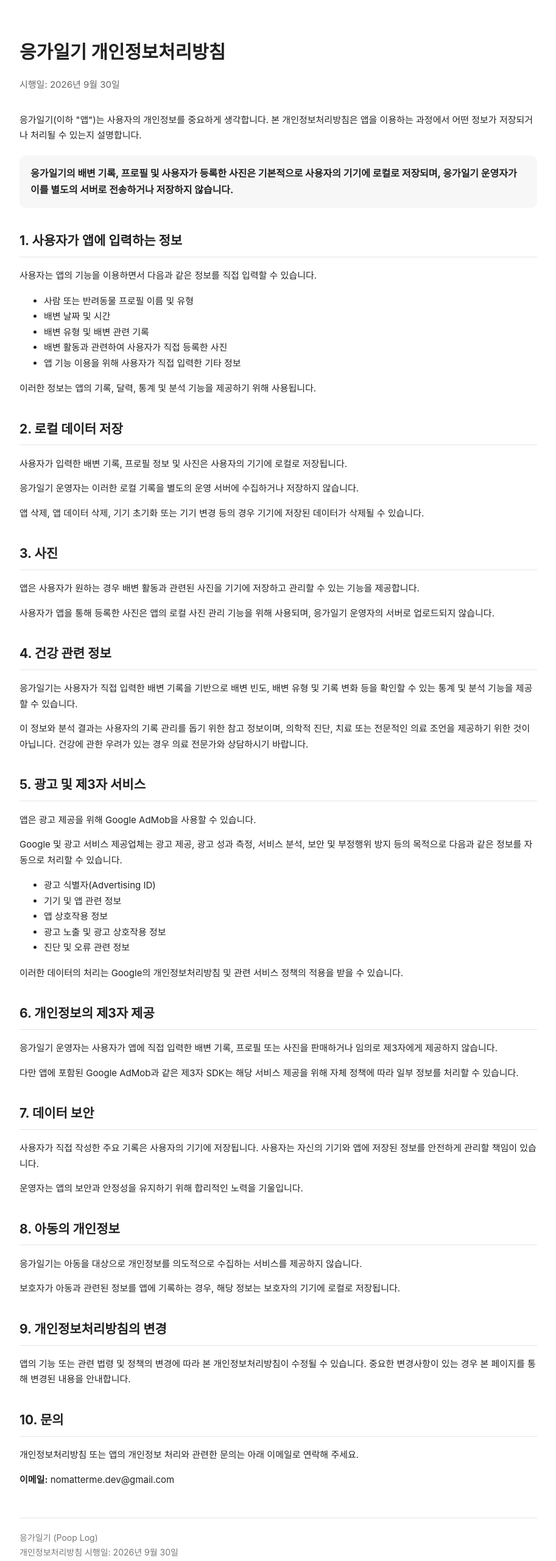
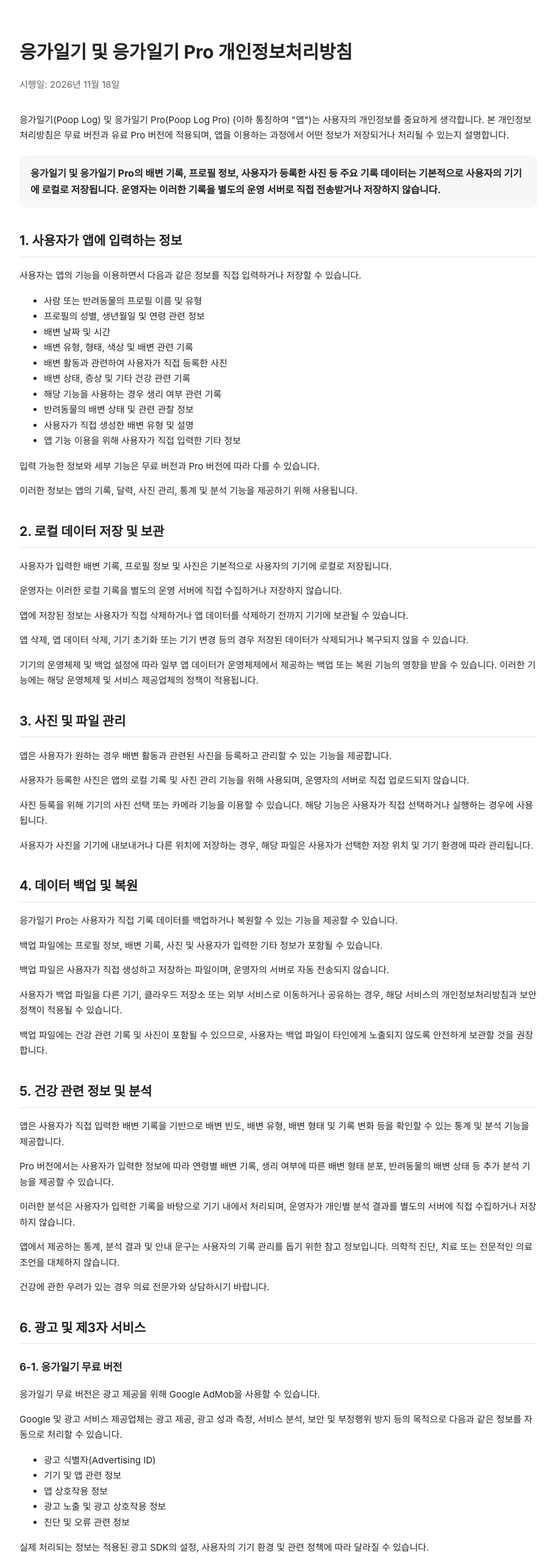
Before and after one commit to nomattermedev-collab/poop-log-privacy, a plain HTML site: page index.html in a window 1280 px wide. Shown: the top 2560 px of the page at 61% size, without its empty margins (183-1096 px from the left). Drawn offline with Linux system fonts and the light colour scheme.

Commit message:
Update privacy policy title and content

```diff
--- a/index.html
+++ b/index.html
@@ -1,9 +1,10 @@
+
 <!DOCTYPE html>
 <html lang="ko">
 <head>
   <meta charset="UTF-8">
   <meta name="viewport" content="width=device-width, initial-scale=1.0">
-  <title>응가일기 개인정보처리방침</title>
+  <title>응가일기 및 응가일기 Pro 개인정보처리방침</title>
   <style>
     body {
       font-family: -apple-system, BlinkMacSystemFont, "Segoe UI",
@@ -61,90 +62,181 @@
 
 <body>
 
-<h1>응가일기 개인정보처리방침</h1>
-<p class="date">시행일: 2026년 9월 30일</p>
+<h1>응가일기 및 응가일기 Pro 개인정보처리방침</h1>
+<p class="date">시행일: 2026년 11월 18일</p>
 
 <p>
-응가일기(이하 "앱")는 사용자의 개인정보를 중요하게 생각합니다.
-본 개인정보처리방침은 앱을 이용하는 과정에서 어떤 정보가 저장되거나
-처리될 수 있는지 설명합니다.
+응가일기(Poop Log) 및 응가일기 Pro(Poop Log Pro)
+(이하 통칭하여 "앱")는 사용자의 개인정보를 중요하게 생각합니다.
+본 개인정보처리방침은 무료 버전과 유료 Pro 버전에 적용되며,
+앱을 이용하는 과정에서 어떤 정보가 저장되거나 처리될 수 있는지 설명합니다.
 </p>
 
 <div class="notice">
-<strong>응가일기의 배변 기록, 프로필 및 사용자가 등록한 사진은
-기본적으로 사용자의 기기에 로컬로 저장되며,
-응가일기 운영자가 이를 별도의 서버로 전송하거나 저장하지 않습니다.</strong>
+<strong>
+응가일기 및 응가일기 Pro의 배변 기록, 프로필 정보,
+사용자가 등록한 사진 등 주요 기록 데이터는
+기본적으로 사용자의 기기에 로컬로 저장됩니다.
+운영자는 이러한 기록을 별도의 운영 서버로 직접 전송받거나 저장하지 않습니다.
+</strong>
 </div>
 
 <h2>1. 사용자가 앱에 입력하는 정보</h2>
 
-<p>사용자는 앱의 기능을 이용하면서 다음과 같은 정보를 직접 입력할 수 있습니다.</p>
+<p>
+사용자는 앱의 기능을 이용하면서 다음과 같은 정보를
+직접 입력하거나 저장할 수 있습니다.
+</p>
 
 <ul>
-  <li>사람 또는 반려동물 프로필 이름 및 유형</li>
+  <li>사람 또는 반려동물의 프로필 이름 및 유형</li>
+  <li>프로필의 성별, 생년월일 및 연령 관련 정보</li>
   <li>배변 날짜 및 시간</li>
-  <li>배변 유형 및 배변 관련 기록</li>
+  <li>배변 유형, 형태, 색상 및 배변 관련 기록</li>
   <li>배변 활동과 관련하여 사용자가 직접 등록한 사진</li>
+  <li>배변 상태, 증상 및 기타 건강 관련 기록</li>
+  <li>해당 기능을 사용하는 경우 생리 여부 관련 기록</li>
+  <li>반려동물의 배변 상태 및 관련 관찰 정보</li>
+  <li>사용자가 직접 생성한 배변 유형 및 설명</li>
   <li>앱 기능 이용을 위해 사용자가 직접 입력한 기타 정보</li>
 </ul>
 
 <p>
-이러한 정보는 앱의 기록, 달력, 통계 및 분석 기능을 제공하기 위해 사용됩니다.
+입력 가능한 정보와 세부 기능은 무료 버전과 Pro 버전에 따라
+다를 수 있습니다.
 </p>
 
-<h2>2. 로컬 데이터 저장</h2>
+<p>
+이러한 정보는 앱의 기록, 달력, 사진 관리,
+통계 및 분석 기능을 제공하기 위해 사용됩니다.
+</p>
+
+<h2>2. 로컬 데이터 저장 및 보관</h2>
 
 <p>
 사용자가 입력한 배변 기록, 프로필 정보 및 사진은
-사용자의 기기에 로컬로 저장됩니다.
+기본적으로 사용자의 기기에 로컬로 저장됩니다.
 </p>
 
 <p>
-응가일기 운영자는 이러한 로컬 기록을 별도의 운영 서버에
-수집하거나 저장하지 않습니다.
+운영자는 이러한 로컬 기록을 별도의 운영 서버에
+직접 수집하거나 저장하지 않습니다.
+</p>
+
+<p>
+앱에 저장된 정보는 사용자가 직접 삭제하거나
+앱 데이터를 삭제하기 전까지 기기에 보관될 수 있습니다.
 </p>
 
 <p>
 앱 삭제, 앱 데이터 삭제, 기기 초기화 또는 기기 변경 등의 경우
-기기에 저장된 데이터가 삭제될 수 있습니다.
+저장된 데이터가 삭제되거나 복구되지 않을 수 있습니다.
 </p>
 
-<h2>3. 사진</h2>
+<p>
+기기의 운영체제 및 백업 설정에 따라 일부 앱 데이터가
+운영체제에서 제공하는 백업 또는 복원 기능의 영향을 받을 수 있습니다.
+이러한 기능에는 해당 운영체제 및 서비스 제공업체의 정책이 적용됩니다.
+</p>
+
+<h2>3. 사진 및 파일 관리</h2>
 
 <p>
 앱은 사용자가 원하는 경우 배변 활동과 관련된 사진을
-기기에 저장하고 관리할 수 있는 기능을 제공합니다.
+등록하고 관리할 수 있는 기능을 제공합니다.
 </p>
 
 <p>
-사용자가 앱을 통해 등록한 사진은 앱의 로컬 사진 관리 기능을 위해 사용되며,
-응가일기 운영자의 서버로 업로드되지 않습니다.
-</p>
-
-<h2>4. 건강 관련 정보</h2>
-
-<p>
-응가일기는 사용자가 직접 입력한 배변 기록을 기반으로
-배변 빈도, 배변 유형 및 기록 변화 등을 확인할 수 있는
-통계 및 분석 기능을 제공할 수 있습니다.
+사용자가 등록한 사진은 앱의 로컬 기록 및 사진 관리 기능을 위해
+사용되며, 운영자의 서버로 직접 업로드되지 않습니다.
 </p>
 
 <p>
-이 정보와 분석 결과는 사용자의 기록 관리를 돕기 위한 참고 정보이며,
-의학적 진단, 치료 또는 전문적인 의료 조언을 제공하기 위한 것이 아닙니다.
-건강에 관한 우려가 있는 경우 의료 전문가와 상담하시기 바랍니다.
-</p>
-
-<h2>5. 광고 및 제3자 서비스</h2>
-
-<p>
-앱은 광고 제공을 위해 Google AdMob을 사용할 수 있습니다.
+사진 등록을 위해 기기의 사진 선택 또는 카메라 기능을
+이용할 수 있습니다.
+해당 기능은 사용자가 직접 선택하거나 실행하는 경우에 사용됩니다.
 </p>
 
 <p>
-Google 및 광고 서비스 제공업체는 광고 제공, 광고 성과 측정,
-서비스 분석, 보안 및 부정행위 방지 등의 목적으로 다음과 같은 정보를
-자동으로 처리할 수 있습니다.
+사용자가 사진을 기기에 내보내거나 다른 위치에 저장하는 경우,
+해당 파일은 사용자가 선택한 저장 위치 및 기기 환경에 따라
+관리됩니다.
+</p>
+
+<h2>4. 데이터 백업 및 복원</h2>
+
+<p>
+응가일기 Pro는 사용자가 직접 기록 데이터를
+백업하거나 복원할 수 있는 기능을 제공할 수 있습니다.
+</p>
+
+<p>
+백업 파일에는 프로필 정보, 배변 기록, 사진 및
+사용자가 입력한 기타 정보가 포함될 수 있습니다.
+</p>
+
+<p>
+백업 파일은 사용자가 직접 생성하고 저장하는 파일이며,
+운영자의 서버로 자동 전송되지 않습니다.
+</p>
+
+<p>
+사용자가 백업 파일을 다른 기기, 클라우드 저장소 또는
+외부 서비스로 이동하거나 공유하는 경우,
+해당 서비스의 개인정보처리방침과 보안 정책이 적용될 수 있습니다.
+</p>
+
+<p>
+백업 파일에는 건강 관련 기록 및 사진이 포함될 수 있으므로,
+사용자는 백업 파일이 타인에게 노출되지 않도록
+안전하게 보관할 것을 권장합니다.
+</p>
+
+<h2>5. 건강 관련 정보 및 분석</h2>
+
+<p>
+앱은 사용자가 직접 입력한 배변 기록을 기반으로
+배변 빈도, 배변 유형, 배변 형태 및 기록 변화 등을
+확인할 수 있는 통계 및 분석 기능을 제공합니다.
+</p>
+
+<p>
+Pro 버전에서는 사용자가 입력한 정보에 따라
+연령별 배변 기록, 생리 여부에 따른 배변 형태 분포,
+반려동물의 배변 상태 등 추가 분석 기능을 제공할 수 있습니다.
+</p>
+
+<p>
+이러한 분석은 사용자가 입력한 기록을 바탕으로
+기기 내에서 처리되며, 운영자가 개인별 분석 결과를
+별도의 서버에 직접 수집하거나 저장하지 않습니다.
+</p>
+
+<p>
+앱에서 제공하는 통계, 분석 결과 및 안내 문구는
+사용자의 기록 관리를 돕기 위한 참고 정보입니다.
+의학적 진단, 치료 또는 전문적인 의료 조언을
+대체하지 않습니다.
+</p>
+
+<p>
+건강에 관한 우려가 있는 경우
+의료 전문가와 상담하시기 바랍니다.
+</p>
+
+<h2>6. 광고 및 제3자 서비스</h2>
+
+<h3>6-1. 응가일기 무료 버전</h3>
+
+<p>
+응가일기 무료 버전은 광고 제공을 위해
+Google AdMob을 사용할 수 있습니다.
+</p>
+
+<p>
+Google 및 광고 서비스 제공업체는 광고 제공,
+광고 성과 측정, 서비스 분석, 보안 및 부정행위 방지 등의
+목적으로 다음과 같은 정보를 자동으로 처리할 수 있습니다.
 </p>
 
 <ul>
@@ -156,54 +248,142 @@ Google 및 광고 서비스 제공업체는 광고 제공, 광고 성과 측정,
 </ul>
 
 <p>
-이러한 데이터의 처리는 Google의 개인정보처리방침 및 관련 서비스 정책의
-적용을 받을 수 있습니다.
-</p>
-
-<h2>6. 개인정보의 제3자 제공</h2>
-
-<p>
-응가일기 운영자는 사용자가 앱에 직접 입력한 배변 기록,
-프로필 또는 사진을 판매하거나 임의로 제3자에게 제공하지 않습니다.
+실제 처리되는 정보는 적용된 광고 SDK의 설정,
+사용자의 기기 환경 및 관련 정책에 따라 달라질 수 있습니다.
 </p>
 
 <p>
-다만 앱에 포함된 Google AdMob과 같은 제3자 SDK는
-해당 서비스 제공을 위해 자체 정책에 따라 일부 정보를 처리할 수 있습니다.
+이러한 정보의 처리에는 Google 및 관련 서비스 제공업체의
+개인정보처리방침이 적용될 수 있습니다.
 </p>
 
-<h2>7. 데이터 보안</h2>
+<h3>6-2. 응가일기 Pro 유료 버전</h3>
 
 <p>
-사용자가 직접 작성한 주요 기록은 사용자의 기기에 저장됩니다.
-사용자는 자신의 기기와 앱에 저장된 정보를 안전하게 관리할 책임이 있습니다.
+응가일기 Pro는 광고를 표시하지 않는 유료 앱입니다.
 </p>
 
 <p>
-운영자는 앱의 보안과 안정성을 유지하기 위해 합리적인 노력을 기울입니다.
-</p>
-
-<h2>8. 아동의 개인정보</h2>
-
-<p>
-응가일기는 아동을 대상으로 개인정보를 의도적으로 수집하는 서비스를
-제공하지 않습니다.
+Pro 버전은 광고 제공을 목적으로
+Google AdMob 광고 SDK를 사용하지 않으며,
+광고 표시나 광고 성과 측정을 위한
+광고 식별자 수집 기능을 제공하지 않습니다.
 </p>
 
 <p>
-보호자가 아동과 관련된 정보를 앱에 기록하는 경우,
-해당 정보는 보호자의 기기에 로컬로 저장됩니다.
+다만 앱 설치, 구매 및 업데이트 과정에서
+Google Play와 Android 운영체제가 처리하는 정보에는
+Google의 개인정보처리방침 및 관련 정책이 적용될 수 있습니다.
 </p>
 
-<h2>9. 개인정보처리방침의 변경</h2>
+<h2>7. 개인정보의 제3자 제공</h2>
 
 <p>
-앱의 기능 또는 관련 법령 및 정책의 변경에 따라
-본 개인정보처리방침이 수정될 수 있습니다.
-중요한 변경사항이 있는 경우 본 페이지를 통해 변경된 내용을 안내합니다.
+운영자는 사용자가 앱에 직접 입력한 배변 기록,
+프로필 정보, 건강 관련 기록 또는 사진을
+판매하거나 임의로 제3자에게 제공하지 않습니다.
 </p>
 
-<h2>10. 문의</h2>
+<p>
+무료 버전에 포함될 수 있는 Google AdMob 등
+제3자 서비스는 해당 서비스 제공을 위해
+자체 정책에 따라 일부 기기 및 이용 관련 정보를
+처리할 수 있습니다.
+</p>
+
+<p>
+Pro 버전은 광고 제공을 위한
+제3자 광고 SDK를 사용하지 않습니다.
+</p>
+
+<p>
+사용자가 직접 백업 파일이나 사진을 외부 서비스에
+저장하거나 공유하는 경우에는 해당 서비스의
+개인정보 처리 및 보안 정책이 적용될 수 있습니다.
+</p>
+
+<h2>8. 데이터 보안</h2>
+
+<p>
+사용자가 직접 작성한 주요 기록은
+기본적으로 사용자의 기기에 저장됩니다.
+</p>
+
+<p>
+운영자는 앱의 보안과 안정성을 유지하기 위해
+합리적인 노력을 기울입니다.
+</p>
+
+<p>
+사용자는 기기 잠금 설정, 운영체제 업데이트,
+백업 파일의 안전한 보관 등을 통해
+자신의 기록을 보호할 수 있습니다.
+</p>
+
+<p>
+기기 분실, 악성 소프트웨어, 운영체제 오류,
+저장 공간 부족 또는 사용자에 의한 데이터 삭제 등으로
+기록이 손실되거나 노출될 가능성이 있습니다.
+</p>
+
+<h2>9. 아동의 개인정보</h2>
+
+<p>
+앱은 보호자가 자녀의 배변 상태 및 관련 정보를
+기록하고 관리하는 용도로 사용될 수 있습니다.
+</p>
+
+<p>
+앱 운영자는 아동의 개인정보를 별도의 운영 서버에
+직접 수집하기 위한 서비스를 제공하지 않습니다.
+</p>
+
+<p>
+보호자가 아동과 관련된 정보를 입력하는 경우,
+해당 정보는 기본적으로 보호자의 기기에 로컬로 저장됩니다.
+</p>
+
+<p>
+보호자는 아동의 건강 관련 정보와 사진이
+외부에 노출되지 않도록 주의하시기 바랍니다.
+</p>
+
+<h2>10. 개인정보의 삭제</h2>
+
+<p>
+사용자는 앱에서 제공하는 기록 삭제 및 프로필 관리 기능을
+통해 저장된 정보를 삭제할 수 있습니다.
+</p>
+
+<p>
+앱의 데이터 삭제 또는 앱 제거를 통해
+기기에 저장된 앱 데이터가 삭제될 수 있습니다.
+</p>
+
+<p>
+다만 사용자가 별도로 내보내거나 저장한 사진 및 백업 파일,
+운영체제 또는 외부 서비스에 보관된 백업 데이터는
+앱 내부의 기록 삭제와 별개로 남아 있을 수 있습니다.
+</p>
+
+<p>
+이러한 파일은 사용자가 해당 저장 위치 또는
+서비스에서 직접 관리하거나 삭제해야 할 수 있습니다.
+</p>
+
+<h2>11. 개인정보처리방침의 변경</h2>
+
+<p>
+앱의 기능, 개인정보 처리 방식 또는 관련 법령 및 정책의
+변경에 따라 본 개인정보처리방침이 수정될 수 있습니다.
+</p>
+
+<p>
+중요한 변경사항이 있는 경우 본 페이지를 통해
+변경된 내용을 안내합니다.
+</p>
+
+<h2>12. 문의</h2>
 
 <p>
 개인정보처리방침 또는 앱의 개인정보 처리와 관련한 문의는
@@ -211,12 +391,19 @@ Google 및 광고 서비스 제공업체는 광고 제공, 광고 성과 측정,
 </p>
 
 <p>
-<strong>이메일:</strong> nomatterme.dev@gmail.com
+<strong>개발자:</strong> NoMatterMe
+</p>
+
+<p>
+<strong>이메일:</strong>
+<a href="mailto:nomatterme.dev@gmail.com">
+nomatterme.dev@gmail.com
+</a>
 </p>
 
 <footer>
-응가일기 (Poop Log)<br>
-개인정보처리방침 시행일: 2026년 9월 30일
+응가일기 (Poop Log) / 응가일기 Pro (Poop Log Pro)<br>
+개인정보처리방침 시행일: 2026년 11월 18일
 </footer>
 
 </body>
```
